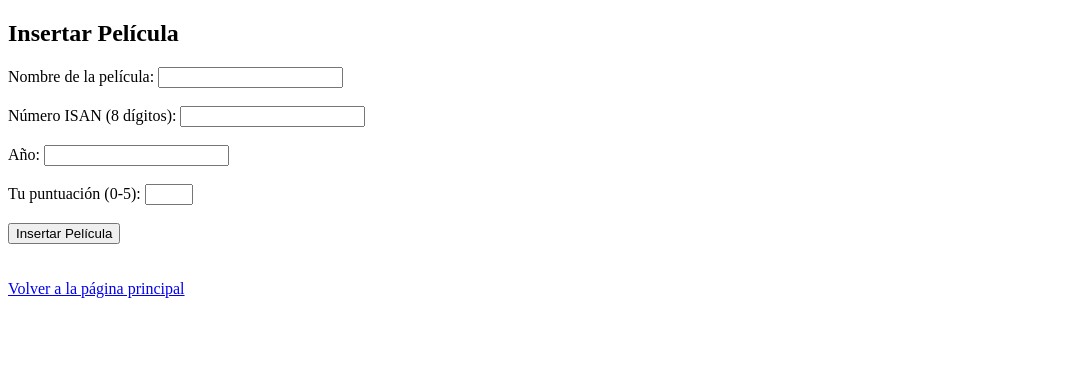
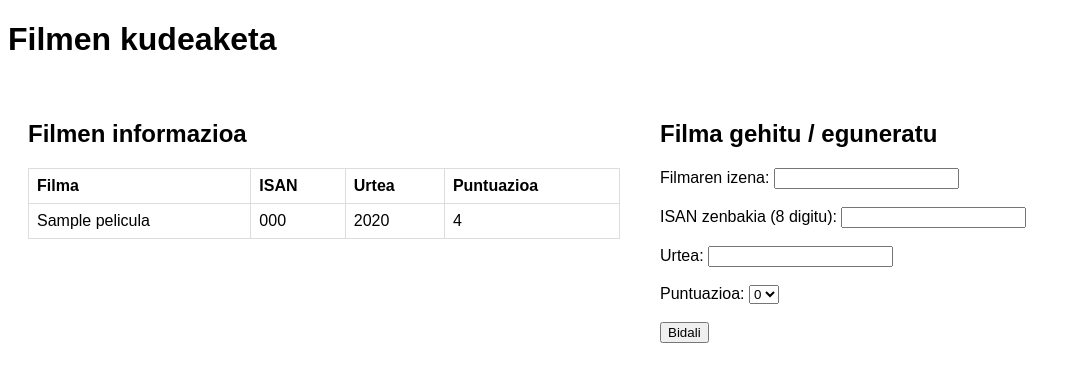
Before and after one commit to unaiheredero/dev, a PHP site: page /insert_film.php in a window 1280 px wide. Shown: the top 382 px of the page, without its empty margins (0-1081 px from the left). Run offline with PHP 8.4, Linux system fonts and the light colour scheme; tables that the repository leaves empty or names only in its code hold one stand-in row (values such as "Sample post").

Commit message:
[UPDATE] actualizadas funciones de ISAN y nombre, login/register/logout funcional.

```diff
--- a/filmak/src/php/insert_film.php
+++ b/filmak/src/php/insert_film.php
@@ -1,108 +1,194 @@
 <?php
 session_start();
-require_once './db.php'; // Asegúrate de que este archivo contenga la clase Database
+require_once './db.php'; // Datu basearen konexiorako
 
-$database = new Database('db', 'mydatabase', 'root', 'root'); // Cambia estos valores
+$database = new Database('db', 'mydatabase', 'root', 'root'); // Datu baseko balioak egokitu
 $dbConnection = $database->getConnection();
 
+$message = "";
+
+// Filma gehitzeko, borratzeko edo eguneratzeko funtzionalitatea
 if ($_SERVER["REQUEST_METHOD"] == "POST") {
     $filmName = trim($_POST['film_name']);
     $isanNumber = trim($_POST['isan_number']);
     $year = trim($_POST['year']);
     $rating = trim($_POST['rating']);
 
-    // Inicializar un mensaje para mostrar
-    $message = "";
-
-    // 1. Validar que el ISAN sea de 8 dígitos
-    if (strlen($isanNumber) != 8 || !ctype_digit($isanNumber)) {
-        $message = "El número ISAN debe tener 8 dígitos.";
+    // 1. Izena eta ISAN zenbakia oker badaude
+    if (empty($filmName) && empty($isanNumber)) {
+        $message = "Izena eta ISAN zenbakia bete behar dituzu.";
+    } elseif (!empty($isanNumber) && (strlen($isanNumber) != 8 || !ctype_digit($isanNumber))) {
+        $message = "ISAN zenbakiak 8 digitu izan behar ditu.";
     } else {
-        // 2. Comprobar si el ISAN ya existe
+        // 2. ISAN ez badago zerrendan eta ISAN sartuta badago, erregistroa gorde
         $query = "SELECT * FROM peliculas WHERE isan_number = ?";
         $stmt = $dbConnection->prepare($query);
         $stmt->execute([$isanNumber]);
         $filmExists = $stmt->fetch();
 
-        // 3. Comprobar si el ISAN está vacío
-        if (empty($isanNumber)) {
-            // Si el ISAN está vacío, mostrar películas con el mismo nombre
+        // 3. ISAN hutsik dagoen kasua eta izenaren arabera bilaketa
+        if (empty($isanNumber) && !empty($filmName)) {
             $filmQuery = "SELECT * FROM peliculas WHERE UPPER(film_name) = UPPER(?)";
             $filmStmt = $dbConnection->prepare($filmQuery);
             $filmStmt->execute([$filmName]);
             $films = $filmStmt->fetchAll();
 
             if ($films) {
-                $message = "Películas encontradas con el nombre '$filmName':<br>";
+                $message = "Filmak izenarekin: '$filmName':<br>";
                 foreach ($films as $film) {
-                    $message .= "ISAN: {$film['isan_number']}, Año: {$film['year']}, Puntuación: {$film['rating']}<br>";
+                    $message .= "ISAN: {$film['isan_number']}, Urtea: {$film['year']}, Puntuazioa: {$film['rating']}<br>";
                 }
             } else {
-                $message = "No se encontraron películas con el nombre '$filmName'.";
+                $message = "Ez da filmik aurkitu izen horrekin.";
             }
         } elseif ($filmExists) {
-            // 4. Actualizar película existente
+            // 4. ISAN zerrendan badago, datuak eguneratu
             if (!empty($filmName) && !empty($year) && !empty($rating)) {
                 $updateQuery = "UPDATE peliculas SET film_name = ?, year = ?, rating = ? WHERE isan_number = ?";
                 $updateStmt = $dbConnection->prepare($updateQuery);
 
                 if ($updateStmt->execute([$filmName, $year, $rating, $isanNumber])) {
-                    $message = "Película actualizada correctamente.";
+                    $message = "Filma eguneratu da.";
                 } else {
-                    $message = "Error al actualizar la película.";
+                    $message = "Errorea filmaren eguneratzean.";
                 }
             }
         } else {
-            // 5. Insertar nueva película si ISAN no existe
+            // 5. Erregistro berri bat gehitu
             if (!empty($filmName) && !empty($year) && !empty($rating)) {
                 $insertQuery = "INSERT INTO peliculas (film_name, isan_number, year, rating) VALUES (?, ?, ?, ?)";
                 $insertStmt = $dbConnection->prepare($insertQuery);
 
                 if ($insertStmt->execute([$filmName, $isanNumber, $year, $rating])) {
-                    $message = "Película insertada correctamente.";
+                    $message = "Filma gehitu da.";
                 } else {
-                    $message = "Error al insertar la película.";
+                    $message = "Errorea film berria gehitzean.";
                 }
             } else {
-                $message = "Por favor, complete todos los campos requeridos para insertar una nueva película.";
+                $message = "Eremu guztiak bete behar dituzu erregistro berri bat gehitzeko.";
+            }
+        }
+
+        // 6. ISAN sartuta eta izena hutsik badago, filma ezabatu eta abisua
+        if (!empty($isanNumber) && empty($filmName)) {
+            if (isset($_POST['confirm_delete']) && $_POST['confirm_delete'] == "1") {
+                // Ezabatu filma
+                $deleteQuery = "DELETE FROM peliculas WHERE isan_number = ?";
+                $deleteStmt = $dbConnection->prepare($deleteQuery);
+                if ($deleteStmt->execute([$isanNumber])) {
+                    $message = "Filma ezabatu da ISAN zenbakiarekin: $isanNumber.";
+                } else {
+                    $message = "Errorea filmaren ezabaketan.";
+                }
+            } else {
+                // Abisu mezua bidali ezabaketa berresteko
+                $message = "Ziur zaude film hau ezabatu nahi duzula? <br>
+                            <form method='post'>
+                                <input type='hidden' name='isan_number' value='$isanNumber'>
+                                <input type='hidden' name='confirm_delete' value='1'>
+                                <button type='submit'>Bai, ezabatu</button>
+                            </form>";
             }
         }
     }
 }
 
-// Recuperar datos para el formulario
-$prevFilmName = isset($filmName) ? $filmName : '';
-$prevIsanNumber = isset($isanNumber) ? $isanNumber : '';
-$prevYear = isset($year) ? $year : '';
-$prevRating = isset($rating) ? $rating : '';
-
+// Filmak zerrendatu
+$filmQuery = "SELECT * FROM peliculas";
+$films = $dbConnection->query($filmQuery)->fetchAll(PDO::FETCH_ASSOC);
 ?>
 
 <!DOCTYPE html>
-<html lang="es">
+<html lang="eu">
 <head>
     <meta charset="UTF-8">
-    <title>Insertar Película</title>
+    <title>Filmen kudeaketa</title>
+    <style>
+        body {
+            font-family: Arial, sans-serif;
+        }
+        .container {
+            display: flex;
+        }
+        .films-list, .film-form {
+            width: 50%;
+            padding: 20px;
+        }
+        .films-list table {
+            width: 100%;
+            border-collapse: collapse;
+        }
+        .films-list table, .films-list th, .films-list td {
+            border: 1px solid #ddd;
+        }
+        .films-list th, .films-list td {
+            padding: 8px;
+            text-align: left;
+        }
+    </style>
 </head>
 <body>
-    <h2>Insertar Película</h2>
-    <?php if (!empty($message)) { echo "<p>$message</p>"; } ?>
-    <form method="post" action="insert_film.php">
-        <label for="film_name">Nombre de la película:</label>
-        <input type="text" name="film_name" id="film_name" value="<?php echo htmlspecialchars($prevFilmName); ?>" required><br><br>
 
-        <label for="isan_number">Número ISAN (8 dígitos):</label>
-        <input type="text" name="isan_number" id="isan_number" value="<?php echo htmlspecialchars($prevIsanNumber); ?>" required><br><br>
+<h1>Filmen kudeaketa</h1>
 
-        <label for="year">Año:</label>
-        <input type="number" name="year" id="year" value="<?php echo htmlspecialchars($prevYear); ?>" required><br><br>
+<div class="container">
+    <!-- Filmen zerrenda -->
+    <div class="films-list">
+        <h2>Filmen informazioa</h2>
+        <?php if (!empty($films)): ?>
+        <table>
+            <thead>
+                <tr>
+                    <th>Filma</th>
+                    <th>ISAN</th>
+                    <th>Urtea</th>
+                    <th>Puntuazioa</th>
+                </tr>
+            </thead>
+            <tbody>
+                <?php foreach ($films as $film): ?>
+                <tr>
+                    <td><?php echo htmlspecialchars($film['film_name']); ?></td>
+                    <td><?php echo htmlspecialchars($film['isan_number']); ?></td>
+                    <td><?php echo htmlspecialchars($film['year']); ?></td>
+                    <td><?php echo htmlspecialchars($film['rating']); ?></td>
+                </tr>
+                <?php endforeach; ?>
+            </tbody>
+        </table>
+        <?php else: ?>
+        <p>Ez dago erregistratutako filmarik.</p>
+        <?php endif; ?>
+    </div>
 
-        <label for="rating">Tu puntuación (0-5):</label>
-        <input type="number" name="rating" id="rating" min="0" max="5" value="<?php echo htmlspecialchars($prevRating); ?>" required><br><br>
+    <!-- Filmen formularioa -->
+    <div class="film-form">
+        <h2>Filma gehitu / eguneratu</h2>
+        <?php if (!empty($message)) { echo "<p>$message</p>"; } ?>
+        <form method="post" action="">
+            <label for="film_name">Filmaren izena:</label>
+            <input type="text" name="film_name" id="film_name" value="<?php echo isset($filmName) ? htmlspecialchars($filmName) : ''; ?>"><br><br>
 
-        <button type="submit">Insertar Película</button>
-    </form>
-    <br><br>
-    <a href="index.php">Volver a la página principal</a>
+            <label for="isan_number">ISAN zenbakia (8 digitu):</label>
+            <input type="text" name="isan_number" id="isan_number" value="<?php echo isset($isanNumber) ? htmlspecialchars($isanNumber) : ''; ?>"><br><br>
+
+            <label for="year">Urtea:</label>
+            <input type="number" name="year" id="year" value="<?php echo isset($year) ? htmlspecialchars($year) : ''; ?>"><br><br>
+
+            <label for="rating">Puntuazioa:</label>
+            <select name="rating" id="rating">
+                <option value="0" <?php echo (isset($rating) && $rating == 0) ? 'selected' : ''; ?>>0</option>
+                <option value="1" <?php echo (isset($rating) && $rating == 1) ? 'selected' : ''; ?>>1</option>
+                <option value="2" <?php echo (isset($rating) && $rating == 2) ? 'selected' : ''; ?>>2</option>
+                <option value="3" <?php echo (isset($rating) && $rating == 3) ? 'selected' : ''; ?>>3</option>
+                <option value="4" <?php echo (isset($rating) && $rating == 4) ? 'selected' : ''; ?>>4</option>
+                <option value="5" <?php echo (isset($rating) && $rating == 5) ? 'selected' : ''; ?>>5</option>
+            </select><br><br>
+
+            <button type="submit">Bidali</button>
+        </form>
+    </div>
+</div>
+
 </body>
 </html>
--- a/filmak/src/php/login.php
+++ b/filmak/src/php/login.php
@@ -15,7 +15,7 @@ if ($_SERVER['REQUEST_METHOD'] == 'POST') {
     // Intentar iniciar sesión
     if ($userModel->login($username, $password)) {
         $_SESSION['username'] = $username; // Guardar el nombre de usuario en la sesión
-        header('Location: welcome.php');
+        header('Location: insert_film.php');
         exit();
     } else {
         $error = 'Usuario o contraseña incorrectos';
```
